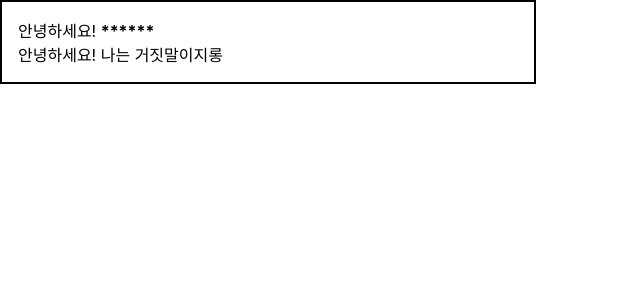
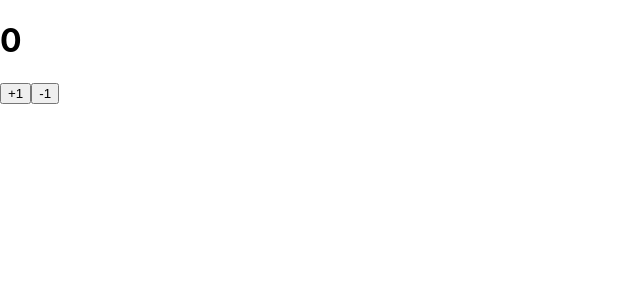
Before and after one commit to dbgml4647/react-study, a React (Create React App) app: page / in a window 1280 px wide. Shown: the top 300 px of the page, without its empty margins (0-640 px from the left). Built offline with nearby package versions, Linux system fonts and the light colour scheme.

Commit message:
useState를 이용하여 카운터 만들기

```diff
--- a/src/App.js
+++ b/src/App.js
@@ -2,16 +2,13 @@
 import Hello from './Hello';
 import InputSample from './InputSample';
 import Wrapper from './Wrapper';
-
+import Counter from './Counter';
 
 function App() {
 
   return (
-    <Wrapper name = "너는 누구냐">
-      <Hello name="유희짱" isSpecial= {true}/>
-      <Hello name="나는 거짓말이지롱"/>
-    </Wrapper>
+    <Counter/>
   );
 }
-//안녕
+
 export default App;
--- /dev/null
+++ b/src/Counter.js
@@ -0,0 +1,30 @@
+import React, {useState} from 'react';
+
+function Counter(){
+    const [number, setNumber] = useState(0);
+
+    const onInCrease = () => {
+        //console.log('+1');
+        setNumber(prevNumber => prevNumber+1)
+    }
+    const onDecrease = () => {
+        //console.log('-1');
+        setNumber(number-1)
+    }
+
+
+
+
+    return (
+        <div>
+            <h1>{number}</h1>
+            <button onClick={onInCrease}>+1</button>
+            <button onClick={onDecrease}>-1</button>
+
+        </div>
+
+
+    );
+}
+
+export default Counter;
```
